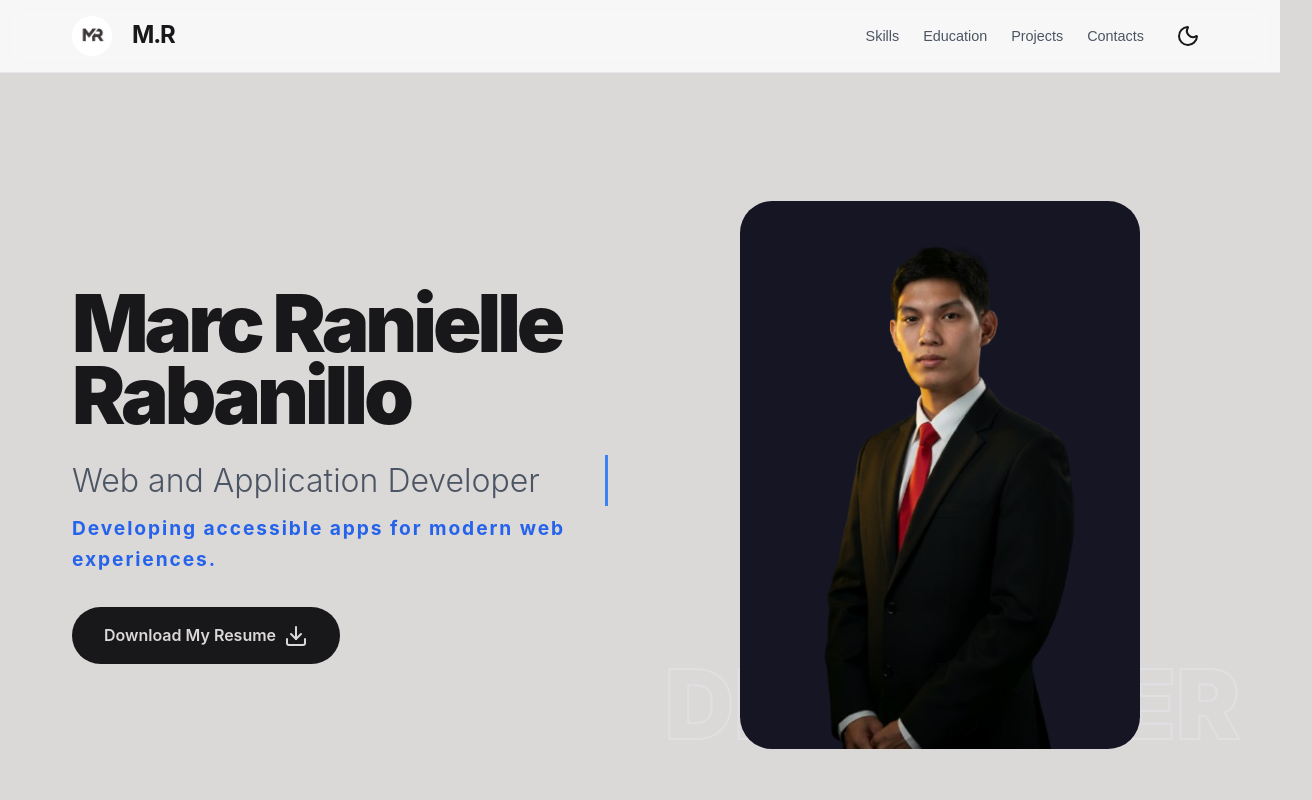
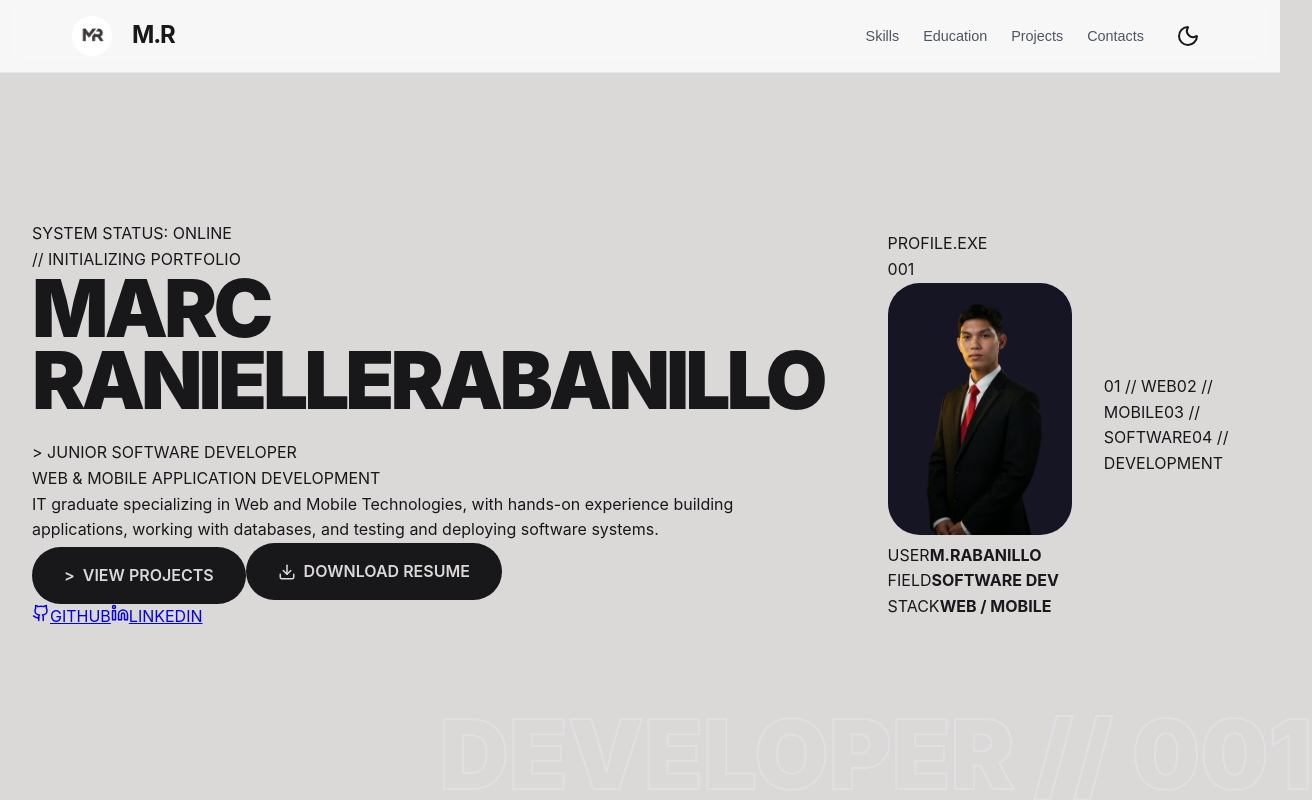
Before and after one commit to marcRanielle/Marc-Ranielle-Personal-Portfolio, a React (Vite) app: page / in a window 1280 px wide. Shown: the top 800 px of the page, 1312 px wide, since content can reach past the window. Built offline with nearby package versions, Linux system fonts and the light colour scheme.

Commit message:
Updated Hero 4.0
Updated the Hero component with new content and structure, including status, role, and social links.

```diff
--- a/src/App.jsx
+++ b/src/App.jsx
@@ -172,31 +172,140 @@ const Navbar = ({ toggleTheme, theme }) => {
 const Hero = () => (
   <section id="hero" className="hero">
     <div className="hero-grid">
-      <div>
+
+      {/* LEFT SIDE — INTRODUCTION */}
+      <div className="hero-content">
+
+        <div className="hero-status">
+          <span className="status-dot"></span>
+          SYSTEM STATUS: ONLINE
+        </div>
+
+        <p className="hero-kicker">
+          // INITIALIZING PORTFOLIO
+        </p>
+
         <h1 className="hero-title">
-          Marc Ranielle <br /> Rabanillo
+          MARC RANIELLE
+          <span>RABANILLO</span>
         </h1>
-        <div className="hero-sub">
-          <h2 className="hero-tagline typing">Web and Application Developer</h2>
-          <p className="hero-highlight">
-            Developing accessible apps for modern web experiences.
-          </p>
+
+        <div className="hero-role">
+          <span>&gt;</span> JUNIOR SOFTWARE DEVELOPER
         </div>
-        <a
-          href={Resume}
-          download="Marc_Ranielle_Rabanillo_Resume.pdf"
-          className="hero-btn"
-        >
-          Download My Resume <Download className="hero-btn-icon" />
-        </a>
+
+        <div className="hero-specialization">
+          WEB &amp; MOBILE APPLICATION DEVELOPMENT
+        </div>
+
+        <p className="hero-description">
+          IT graduate specializing in Web and Mobile Technologies, with
+          hands-on experience building applications, working with databases,
+          and testing and deploying software systems.
+        </p>
+
+        <div className="hero-actions">
+          <a href="#projects" className="hero-btn primary">
+            <span>&gt;</span>
+            VIEW PROJECTS
+          </a>
+
+          <a
+            href={Resume}
+            download="Marc_Ranielle_Rabanillo_Resume.pdf"
+            className="hero-btn secondary"
+          >
+            <Download size={18} />
+            DOWNLOAD RESUME
+          </a>
+        </div>
+
+        <div className="hero-socials">
+          <a
+            href="https://github.com/marcRanielle"
+            target="_blank"
+            rel="noopener noreferrer"
+          >
+            <Github size={18} />
+            GITHUB
+          </a>
+
+          <a
+            href="https://www.linkedin.com/in/marc-ranielle-rabanillo-55b9a5359"
+            target="_blank"
+            rel="noopener noreferrer"
+          >
+            <Linkedin size={18} />
+            LINKEDIN
+          </a>
+        </div>
+
       </div>
-      <div className="hero-img-wrapper">
-        <div className="hero-img-bg"></div>
-        <img src={Profile} alt="Developer" className="hero-img" />
 
-        <p className="hero-outline-text">DEVELOPER</p>
+      {/* RIGHT SIDE — PROFILE TERMINAL */}
+      <div className="hero-profile">
+
+        <div className="profile-terminal">
+
+          <div className="terminal-header">
+            <div className="terminal-dots">
+              <span></span>
+              <span></span>
+              <span></span>
+            </div>
+
+            <p>PROFILE.EXE</p>
+
+            <span className="terminal-id">
+              001
+            </span>
+          </div>
+
+          <div className="profile-image-container">
+            <img
+              src={Profile}
+              alt="Marc Ranielle Rabanillo"
+              className="hero-img"
+            />
+
+            <div className="image-scanline"></div>
+          </div>
+
+          <div className="profile-info">
+            <div>
+              <span>USER</span>
+              <strong>M.RABANILLO</strong>
+            </div>
+
+            <div>
+              <span>FIELD</span>
+              <strong>SOFTWARE DEV</strong>
+            </div>
+
+            <div>
+              <span>STACK</span>
+              <strong>WEB / MOBILE</strong>
+            </div>
+          </div>
+
+        </div>
+
+        <p className="hero-outline-text">
+          DEVELOPER // 001
+        </p>
+
       </div>
+
     </div>
+
+    {/* RETRO TECH FOOTER */}
+    <div className="hero-system-bar">
+      <span>01 // WEB</span>
+      <span>02 // MOBILE</span>
+      <span>03 // SOFTWARE</span>
+      <span>04 // DEVELOPMENT</span>
+    </div>
+
   </section>
 );
 
```
